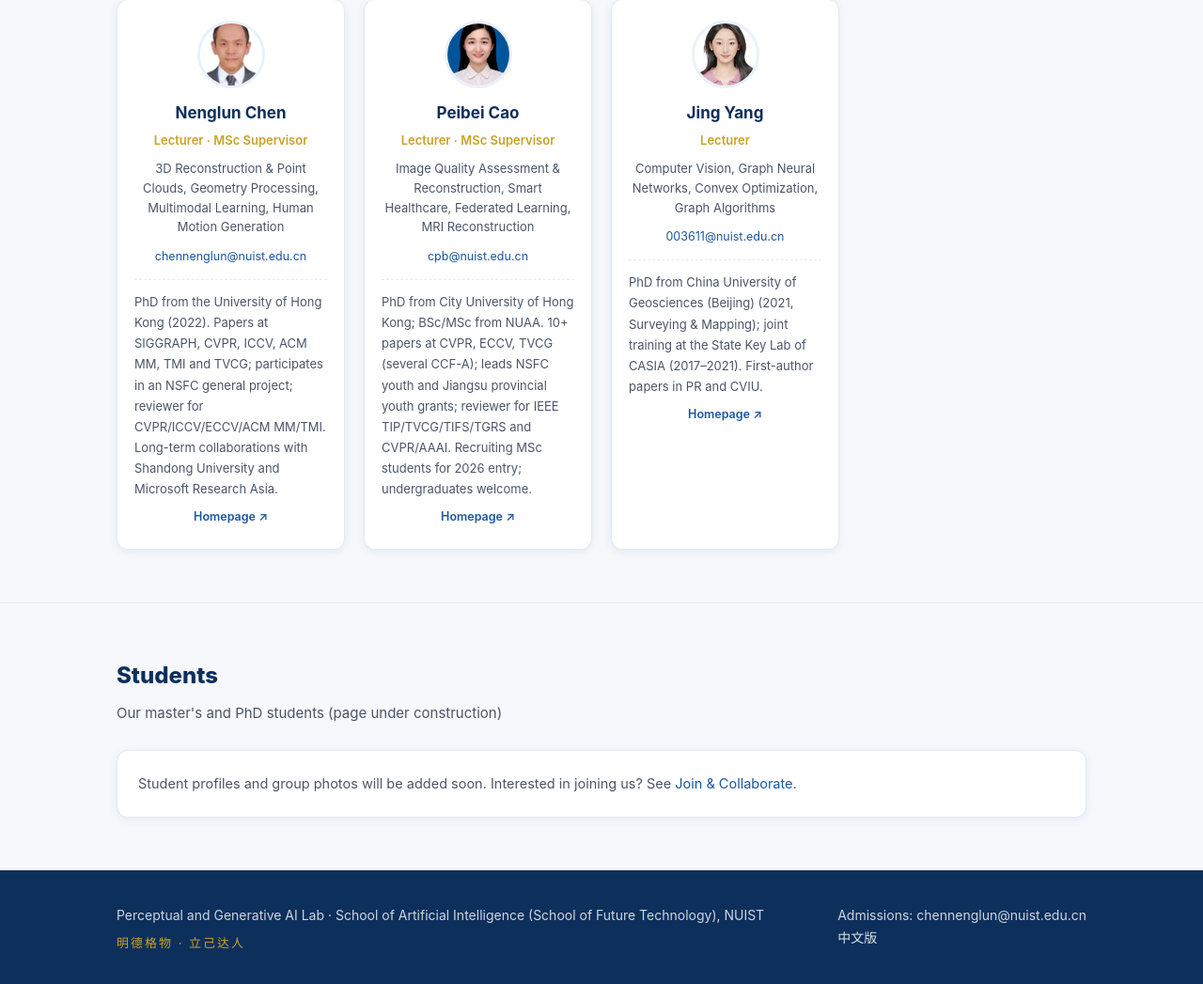
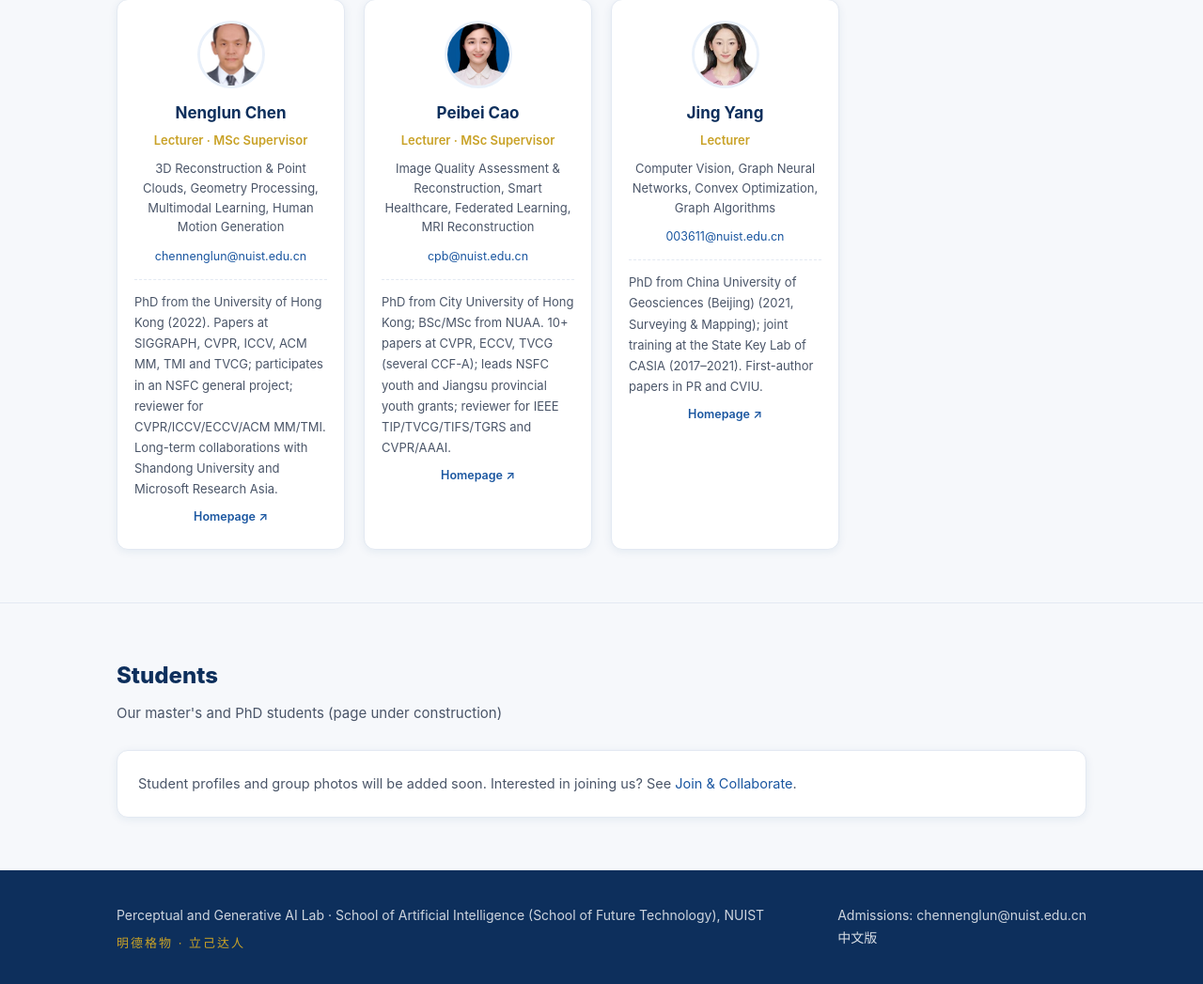
Before and after one commit to nuist-pgai-lab/nuist-pgai-lab.github.io, a plain HTML site: page en/people.html in a window 1280 px wide. Shown: the part 2150-3197 px from the top of the page at 94% size. Drawn offline with Linux system fonts and the light colour scheme.

Commit message:
People: remove recruiting sentence from Cao Peibei bio (zh/en)

```diff
--- a/en/people.html
+++ b/en/people.html
@@ -166,7 +166,7 @@
         <div class="title">Lecturer · MSc Supervisor</div>
         <div class="field">Image Quality Assessment &amp; Reconstruction, Smart Healthcare, Federated Learning, MRI Reconstruction</div>
         <a class="email" href="mailto:cpb@nuist.edu.cn">cpb@nuist.edu.cn</a>
-        <div class="bio">PhD from City University of Hong Kong; BSc/MSc from NUAA. 10+ papers at CVPR, ECCV, TVCG (several CCF-A); leads NSFC youth and Jiangsu provincial youth grants; reviewer for IEEE TIP/TVCG/TIFS/TGRS and CVPR/AAAI. Recruiting MSc students for 2026 entry; undergraduates welcome.</div>
+        <div class="bio">PhD from City University of Hong Kong; BSc/MSc from NUAA. 10+ papers at CVPR, ECCV, TVCG (several CCF-A); leads NSFC youth and Jiangsu provincial youth grants; reviewer for IEEE TIP/TVCG/TIFS/TGRS and CVPR/AAAI.</div>
         <a class="homepage" href="https://faculty.nuist.edu.cn/caopeibei/zh_CN/index.htm" target="_blank" rel="noopener">Homepage ↗</a>
       </div>
 
```
Also changed, not shown: zh/people.html (+1 -1 lines).
